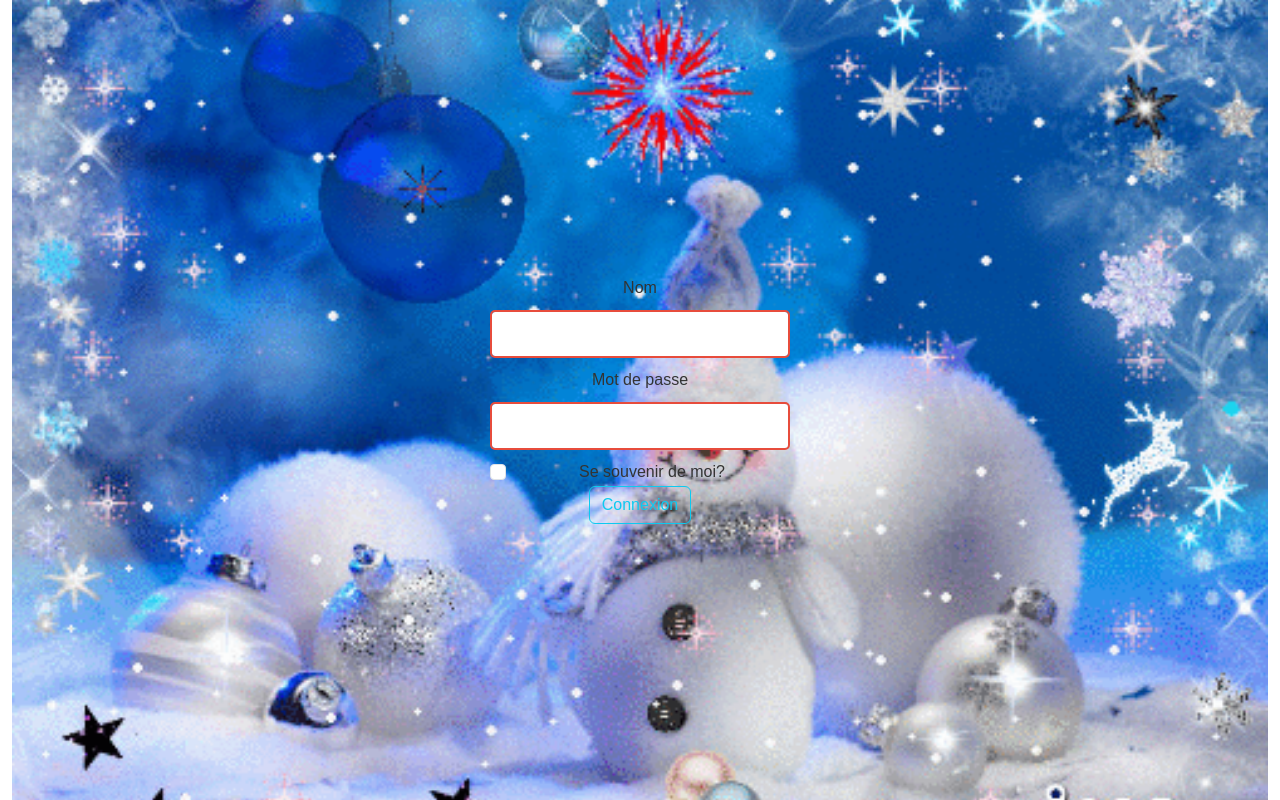
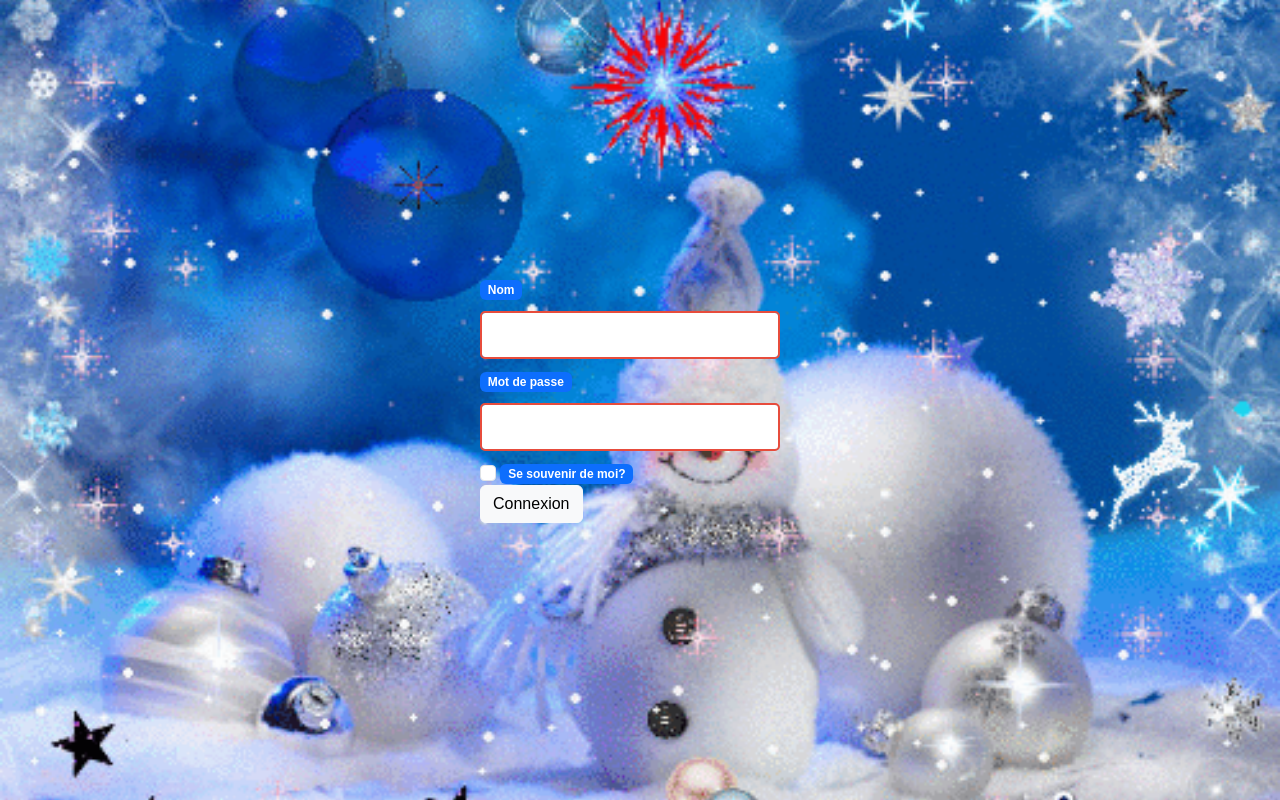
Before and after one commit to goudinium/calendrier, a Flask app: page /login in a window 1280 px wide. Shown: the part 56-856 px from the top of the page. Run offline with Flask 3, Linux system fonts and the light colour scheme.

Commit message:
Amélioration du front end

```diff
--- a/petitcalendrier/static/main.css
+++ b/petitcalendrier/static/main.css
@@ -1,18 +1,22 @@
-.login-body {
-    background-color: #f8f8f8; /* Couleur de fond douce */
+.no-padding {
+    padding: 0%;
+}
+
+.full-height {
+    min-height: 100%;
+    height: 100vh;
+}
+
+.login {
+    background-color: #f8f8f8;
     font-family: 'Arial', sans-serif;
     color: #333;
-    display: flex;
-    flex-direction: column;
-    align-items: center;
-    justify-content: center;
     height: 100vh;
     background-image: url('images/image_accueil.gif'); /* Arrière-plan GIF de Noël */
     background-size: cover;
     background-position: center;
-    text-align: center;
-    background-color: #f4e9db;
 }
+
 h1 {
     color: #c0392b; /* Rouge Noël */
     font-size: 48px;
@@ -56,20 +60,11 @@ input[type="text"], input[type="password"] {
 
 .calendar-body > h1 {
     color: #333;
-    margin-top: 20px;
     font-size: 2em;
-  }
+}
 
-  .grid {
-    display: grid;
-    grid-template-columns: repeat(6, 1fr); /* 6 images par ligne */
-    gap: 10px;
-    justify-items: center;
-    margin: 20px auto; /* Centrer la grille horizontalement */
-    max-width: 800px; /* Largeur maximale pour la grille */
-  }
 
-  .calendar-window {
+  .gift {
     width: 100px;
     height: 100px;
     cursor: pointer; /* Le curseur devient une main au survol de l'image */
@@ -77,7 +72,7 @@ input[type="text"], input[type="password"] {
     transition: transform 0.3s ease; /* Animation de transition sur le survol */
   }
 
-  .calendar-body > img:hover {
+  .gift:hover {
     transform: scale(1.1); /* Agrandir légèrement l'image au survol */
   }
 
--- a/petitcalendrier/templates/home.j2
+++ b/petitcalendrier/templates/home.j2
@@ -1,13 +1,14 @@
 {% extends "layout.j2" %}
 {% block content %}
 <div class="calendar-body">
+    <h1>Ouvrez une case du calendrier de l'avent</h1>
     {% for day in range(24) %}
     {% if day % 4 == 0 %}
     <div class="row">
     {% endif %}
-        <div class="col-md-3">
+        <div class="col-6 col-sm-6 col-md-3">
             <a href="{{ url_for('day', day=day+1) }}">
-                <img src="{{ url_for('static', filename='images/cadeau_close'+(day+1)|string+'.png') }}" class="calendar-window" name="case1" data-popup="images/question.jpg" data-open="images/cadeau_open1.png" alt="Cadeau1">
+                <img src="{{ url_for('static', filename='images/cadeau_close'+(day+1)|string+'.png') }}" class="gift" name="case1" data-popup="images/question.jpg" data-open="images/cadeau_open1.png" alt="Cadeau1">
             </a>
         </div>
     {% if day % 4 == 3 %}
--- a/petitcalendrier/templates/layout.j2
+++ b/petitcalendrier/templates/layout.j2
@@ -39,7 +39,7 @@
     {% endif %}
   </div>
 </nav>
-    <main class="container-fluid">
+<main class="container-fluid no-padding">
 {% with messages = get_flashed_messages(with_categories=true) %}
     {% if messages %}
         {% for category, message in messages %}
--- a/petitcalendrier/templates/login.j2
+++ b/petitcalendrier/templates/login.j2
@@ -1,48 +1,44 @@
 {% extends "layout.j2" %}
 {% block content %}
-    <div class="login-body">
-    <form method="POST">
+    <div class="login d-flex align-items-center justify-content-center">
+    <form class="col-lg-6 offset-lg-3" method="POST" >
+        <div class="row justify-content-center">
             {{ form.hidden_tag() }}
-    <fieldset class="form-group">
             <div class="form-group">
-        {{ form.username.label(class="form-control-label") }}
+                {{ form.username.label(class="form-control-label badge text-bg-primary text-wrap") }}
                 {% if form.username.errors %}
-
                 {{ form.username(class="form-control form-control is-invalid") }}
-
-        <div class="invalid-feedback"></div>
+                <div class="invalid-feedback">
                     {% for error in form.username.errors %}
                         <span>{{ error }}</span>
                     {% endfor %}
                 </div>
-
                 {% else %}
                 {{ form.username(class="form-control form-control") }}
                 {% endif %}
-
             </div>
             <div class="form-group">
-        {{ form.password.label(class="form-control-label") }}
+                {{ form.password.label(class="form-control-label badge text-bg-primary text-wrap") }}
                 {% if form.password.errors %}
-
                 {{ form.password(class="form-control form-control is-invalid") }}
-
-        <div class="invalid-feedback"></div>
+                <div class="invalid-feedback">
                     {% for error in form.password.errors %}
                         <span>{{ error }}</span>
                     {% endfor %}
                 </div>
-
                 {% else %}
                 {{ form.password(class="form-control form-control") }}
                 {% endif %}
             </div>
-    <div class="form-check">
+            <div class="form-group">
                 {{ form.remember(class="form-check-input") }}
-        {{ form.remember.label(class="form-check-label") }}
+                {{ form.remember.label(class="form-check-label badge text-bg-primary text-wrap") }}
             </div>
-    {{ form.submit(class="btn btn-outline-info") }}
-    </fieldset>
+            <div class="form-group">
+            {{ form.submit(class="btn btn-light") }}
+            </div>
+
+        </div>
     </form>
     </div>
 {% endblock content %}
```
Lines whose indentation alone changed are shown as unchanged.
